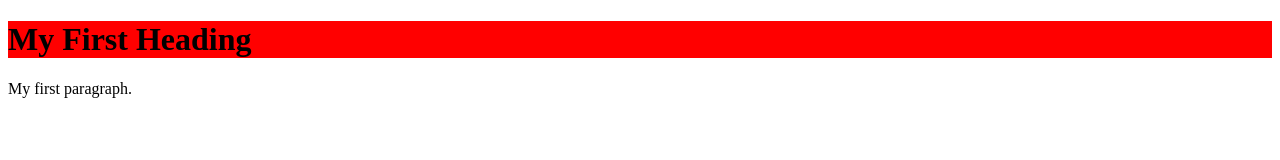
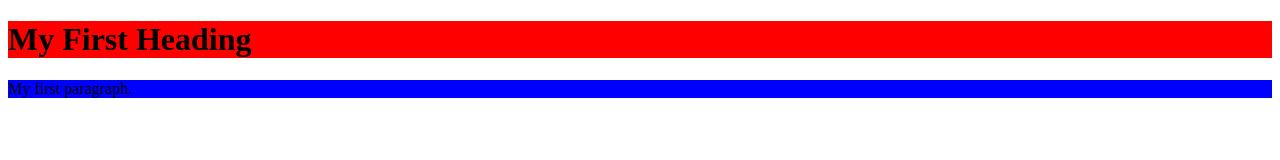
Before and after one commit to lordpansar/gitdemo, a plain HTML site: page index.html in a window 1280 px wide. Drawn offline with Linux system fonts and the light colour scheme.

Commit message:
Added more css

```diff
--- a/styles.css
+++ b/styles.css
@@ -1,3 +1,6 @@
 #myHeader {
 	background-color:red;
 }
+#myParagraph {
+	background-color:blue;
+}
```
